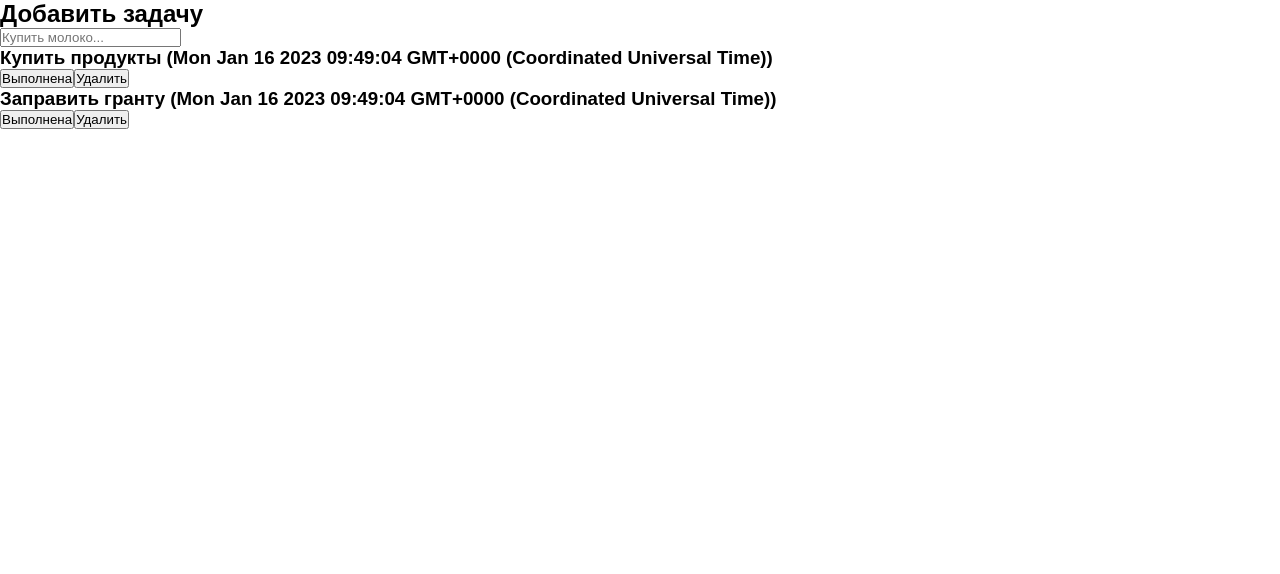
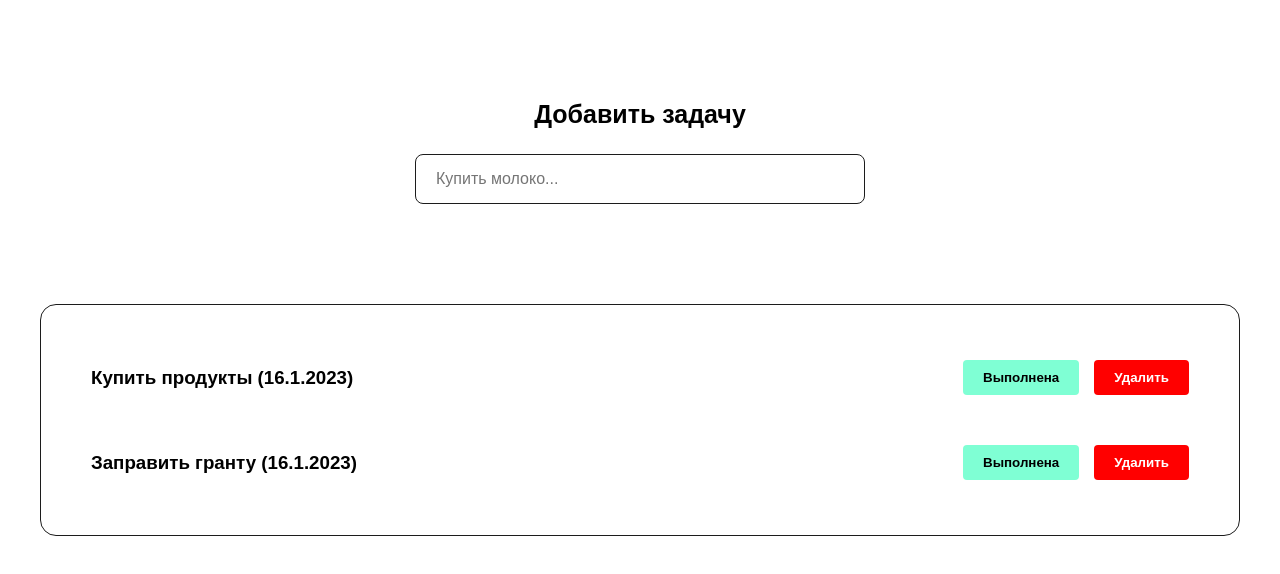
Before and after one commit to rafisovic4/todo-react-app, a React (Vite) app: page / in a window 1280 px wide. Shown: the top 574 px of the page. Built offline with nearby package versions, Linux system fonts and the light colour scheme.

Commit message:
Add styles for all elements

```diff
--- a/src/App.jsx
+++ b/src/App.jsx
@@ -1,4 +1,12 @@
 import { useState, useEffect } from "react";
+
+const formatDate = (date) => {
+  const year = date.getFullYear();
+  const month = date.getMonth() + 1;
+  const day = date.getDate();
+
+  return `${day}.${month}.${year}`;
+}
 
 const App = () => {
   //Состояние (данные) задач
@@ -76,27 +84,27 @@ const App = () => {
   }
 
   return (
-    <div>
-      <div>
-        <form onSubmit={(e) => onSubmitHandle(e)}>
-          <h2>Добавить задачу</h2>
-          <input type="text" placeholder="Купить молоко..." onChange={(e) => onChangeHandle(e)} value={value}/>
+    <div className="todo">
+      <div className="todo_header">
+        <form onSubmit={(e) => onSubmitHandle(e)} className="todo_form">
+          <h2 className="todo_h2">Добавить задачу</h2>
+          <input className="todo_input" type="text" placeholder="Купить молоко..." onChange={(e) => onChangeHandle(e)} value={value}/>
         </form>
       </div>
       {/* (//Все задачи */}
-      <div>
+      <div className="todo_bottom">
         {/* (//Одна задача) */}
         {todos.map((todo) => {
           return (
-            <div>
-              <h3>{todo.name} ({todo.date.toString()})</h3>
-              <div>
-                <button onClick={() => onCheckedToggle(todo.id)}>
+            <div className="todo_one_elem">
+              <h3 className="todo_h3">{todo.name} ({formatDate(todo.date)})</h3>
+              <div className="todo_button">
+                <button className="button_accept" onClick={() => onCheckedToggle(todo.id)}>
                   {
                     todo.checked ? "Не выполнена" : "Выполнена"
                   }
                 </button>
-                <button onClick={() => onDeleteTodoById(todo.id)}>Удалить</button>
+                <button className="button_delete" onClick={() => onDeleteTodoById(todo.id)}>Удалить</button>
               </div>
             </div>
           );
--- a/src/index.css
+++ b/src/index.css
@@ -11,3 +11,73 @@ body {
   font-family: sans-serif;
   font-weight: 400;
 }
+
+.todo {
+  margin: auto;
+  max-width: 1200px;
+  display: flex;
+  flex-direction: column;
+  gap: 100px;
+}
+
+.todo_form {
+  display: flex;
+  flex-direction: column;
+  justify-content: center;
+  align-items: center;
+  gap: 25px;
+  padding-top: 100px;
+}
+
+.todo_h2 {
+  font-size: 25px;
+}
+
+.todo_input {
+  padding: 15px 0;
+  padding-left: 20px;
+  font-size: 16px;
+  border-radius: 8px;
+  width: 450px;
+  border: 1px solid #1c1c1c;
+}
+
+.todo_bottom {
+  display: flex;
+  flex-direction: column;
+  gap: 20px;
+  padding: 40px;
+  border: 1px solid #1c1c1c;
+  border-radius: 16px;
+}
+
+.todo_one_elem {
+  display: flex;
+  flex-direction: row;
+  justify-content: space-between;
+  padding: 15px 10px;
+  align-items: center;
+}
+
+.todo_button {
+  display: flex;
+  flex-direction: row;
+  gap: 15px;
+}
+
+.button_accept {
+  padding: 10px 20px;
+  border-radius: 4px;
+  background-color: aquamarine;
+  border: none;
+  font-weight: 600;
+}
+
+.button_delete {
+  padding: 10px 20px;
+  border-radius: 4px;
+  background-color: red;
+  border: none;
+  font-weight: 600;
+  color: white;
+}
```
